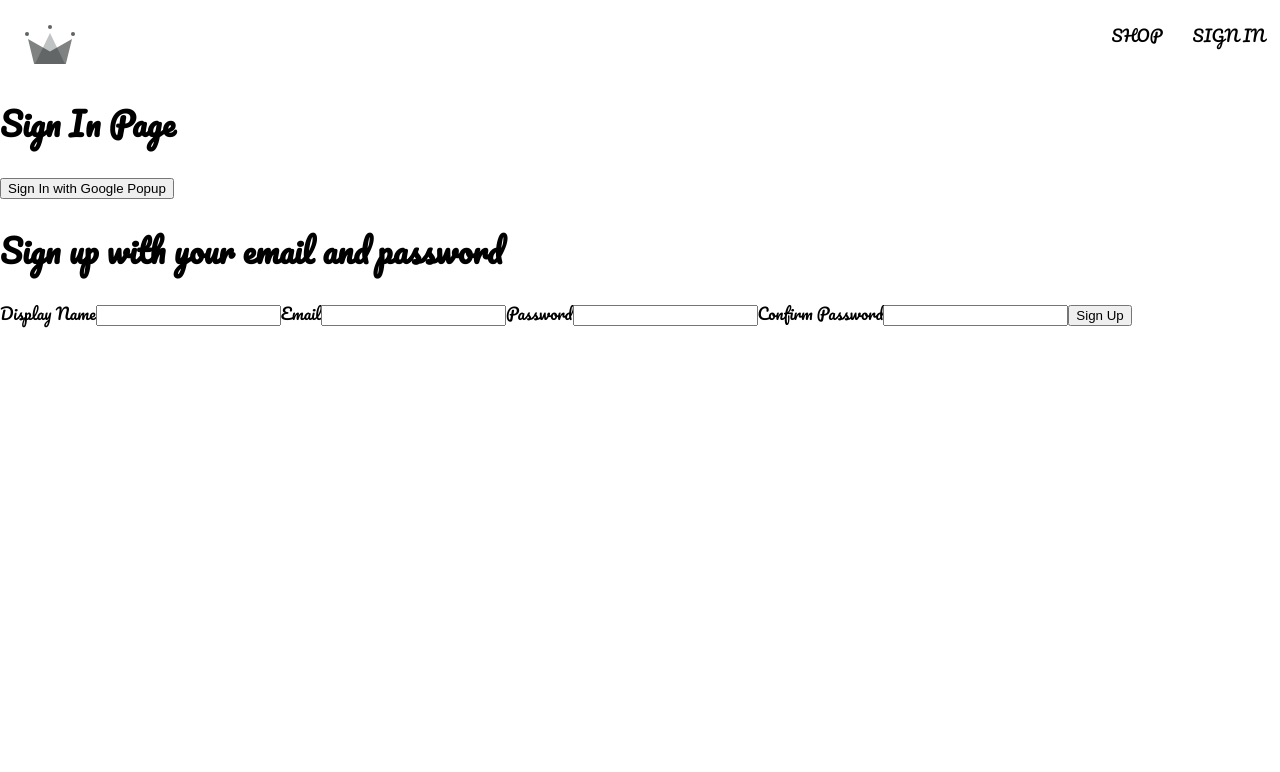
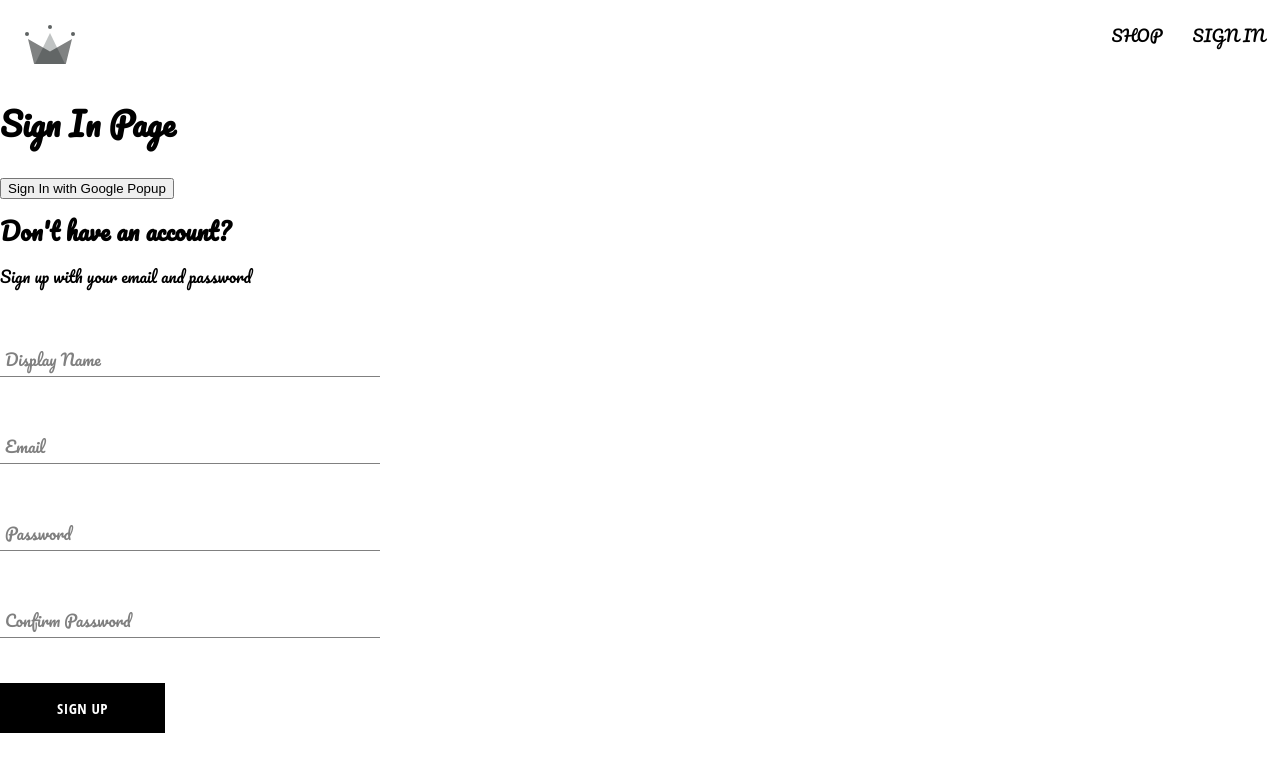
Before and after one commit to Xons001/tienda-ropa-sean, a React (Create React App) app: page /sign-in in a window 1280 px wide. Shown: the top 772 px of the page. Built offline with nearby package versions, Linux system fonts and the light colour scheme.

Commit message:
Button Component with diferent designs for the sign up

```diff
--- /dev/null
+++ b/src/components/button/button.component.jsx
@@ -0,0 +1,19 @@
+import "./button.styles.scss";
+
+const BUTTON_TYPE_CLASSES = {
+  google: "google-sign-in",
+  inverted: "inverted",
+};
+
+const Button = ({ children, buttonType, ...otherProps }) => {
+  return (
+    <button
+      className={`button-container ${BUTTON_TYPE_CLASSES[buttonType]}`}
+      {...otherProps}
+    >
+      {children}
+    </button>
+  );
+};
+
+export default Button;
--- /dev/null
+++ b/src/components/button/button.styles.scss
@@ -0,0 +1,46 @@
+.button-container {
+  min-width: 165px;
+  width: auto;
+  height: 50px;
+  letter-spacing: 0.5px;
+  line-height: 50px;
+  padding: 0 35px 0 35px;
+  font-size: 15px;
+  background-color: black;
+  color: white;
+  text-transform: uppercase;
+  font-family: 'Open Sans Condensed';
+  font-weight: bolder;
+  border: none;
+  cursor: pointer;
+  display: flex;
+  justify-content: center;
+
+  &:hover {
+    background-color: white;
+    color: black;
+    border: 1px solid black;
+  }
+
+  &.google-sign-in {
+    background-color: #4285f4;
+    color: white;
+
+    &:hover {
+      background-color: #357ae8;
+      border: none;
+    }
+  }
+
+  &.inverted {
+    background-color: white;
+    color: black;
+    border: 1px solid black;
+
+    &:hover {
+      background-color: black;
+      color: white;
+      border: none;
+    }
+  }
+}
--- /dev/null
+++ b/src/components/form-input/form-input.component.jsx
@@ -0,0 +1,20 @@
+import "./form-input.styles.scss";
+
+const FormInput = ({ label, ...otherProps }) => {
+  return (
+    <div className="group">
+      <input className="form-input" {...otherProps} />
+      {label && (
+        <label
+          className={`${
+            otherProps.value.length ? "shrink" : ""
+          } form-input-label`}
+        >
+          {label}
+        </label>
+      )}
+    </div>
+  );
+};
+
+export default FormInput;
--- /dev/null
+++ b/src/components/form-input/form-input.styles.scss
@@ -0,0 +1,54 @@
+$sub-color: grey;
+$main-color: black;
+
+@mixin shrinkLabel {
+  top: -14px;
+  font-size: 12px;
+  color: $main-color;
+}
+
+.group {
+  position: relative;
+  margin: 45px 0;
+
+  .form-input {
+    background: none;
+    background-color: white;
+    color: $sub-color;
+    font-size: 18px;
+    padding: 10px 10px 10px 5px;
+    display: block;
+    width: 100%;
+    border: none;
+    border-radius: 0;
+    border-bottom: 1px solid $sub-color;
+    margin: 25px 0;
+
+    &:focus {
+      outline: none;
+    }
+
+    &:focus ~ .form-input-label {
+      @include shrinkLabel();
+    }
+  }
+
+  input[type='password'] {
+    letter-spacing: 0.3em;
+  }
+
+  .form-input-label {
+    color: $sub-color;
+    font-size: 16px;
+    font-weight: normal;
+    position: absolute;
+    pointer-events: none;
+    left: 5px;
+    top: 10px;
+    transition: 300ms ease all;
+
+    &.shrink {
+      @include shrinkLabel();
+    }
+  }
+}
--- a/src/components/sign-up-form/sign-up-form.component.jsx
+++ b/src/components/sign-up-form/sign-up-form.component.jsx
@@ -1,8 +1,14 @@
 import { useState } from "react";
+
+import FormInput from "../form-input/form-input.component";
+import Button from "../button/button.component";
+
 import {
   createUserAuthWithEmailAndPassword,
   createUserDocumentFromAuth,
 } from "../../utils/firebase/firebase.utils";
+
+import "./sign-up-form.styles.scss";
 
 const defaultFormFields = {
   displayName: "",
@@ -54,11 +60,12 @@ const SignUpForm = () => {
   };
 
   return (
-    <div>
-      <h1>Sign up with your email and password</h1>
+    <div className="sign-up-container">
+      <h2>Don't have an account?</h2>
+      <span>Sign up with your email and password</span>
       <form onSubmit={handleSubmit}>
-        <label>Display Name</label>
-        <input
+        <FormInput
+          label="Display Name"
           type="text"
           required
           onChange={handleChange}
@@ -66,8 +73,8 @@ const SignUpForm = () => {
           value={displayName}
         />
 
-        <label>Email</label>
-        <input
+        <FormInput
+          label="Email"
           type="email"
           required
           onChange={handleChange}
@@ -75,8 +82,8 @@ const SignUpForm = () => {
           value={email}
         />
 
-        <label>Password</label>
-        <input
+        <FormInput
+          label="Password"
           type="password"
           required
           onChange={handleChange}
@@ -84,8 +91,8 @@ const SignUpForm = () => {
           value={password}
         />
 
-        <label>Confirm Password</label>
-        <input
+        <FormInput
+          label="Confirm Password"
           type="password"
           required
           onChange={handleChange}
@@ -93,7 +100,7 @@ const SignUpForm = () => {
           value={confirmPassword}
         />
 
-        <button type="submit">Sign Up</button>
+        <Button type="submit">Sign Up</Button>
       </form>
     </div>
   );
--- /dev/null
+++ b/src/components/sign-up-form/sign-up-form.styles.scss
@@ -0,0 +1,9 @@
+.sign-up-container {
+  display: flex;
+  flex-direction: column;
+  width: 380px;
+
+  h2 {
+    margin: 10px 0;
+  }
+}
```
